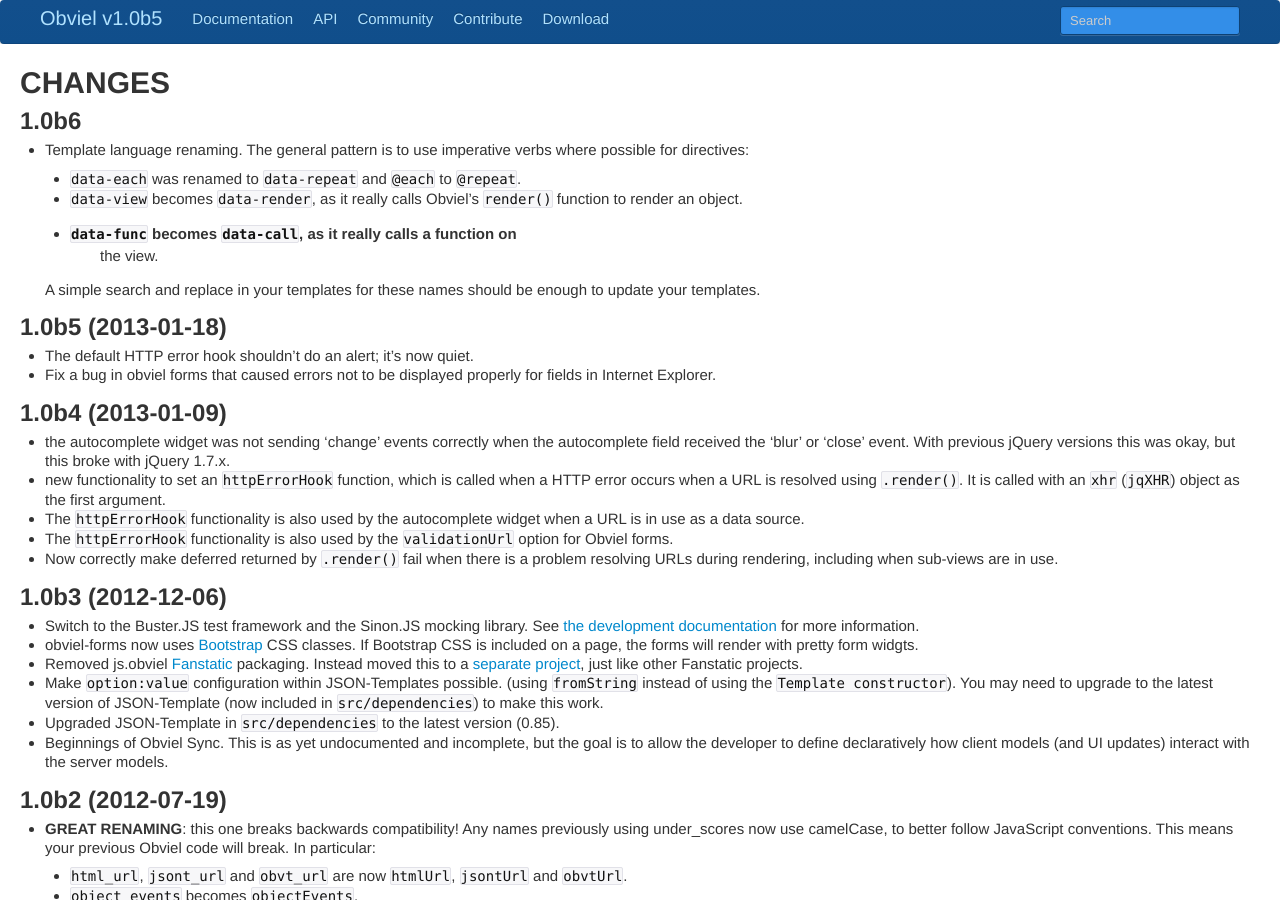
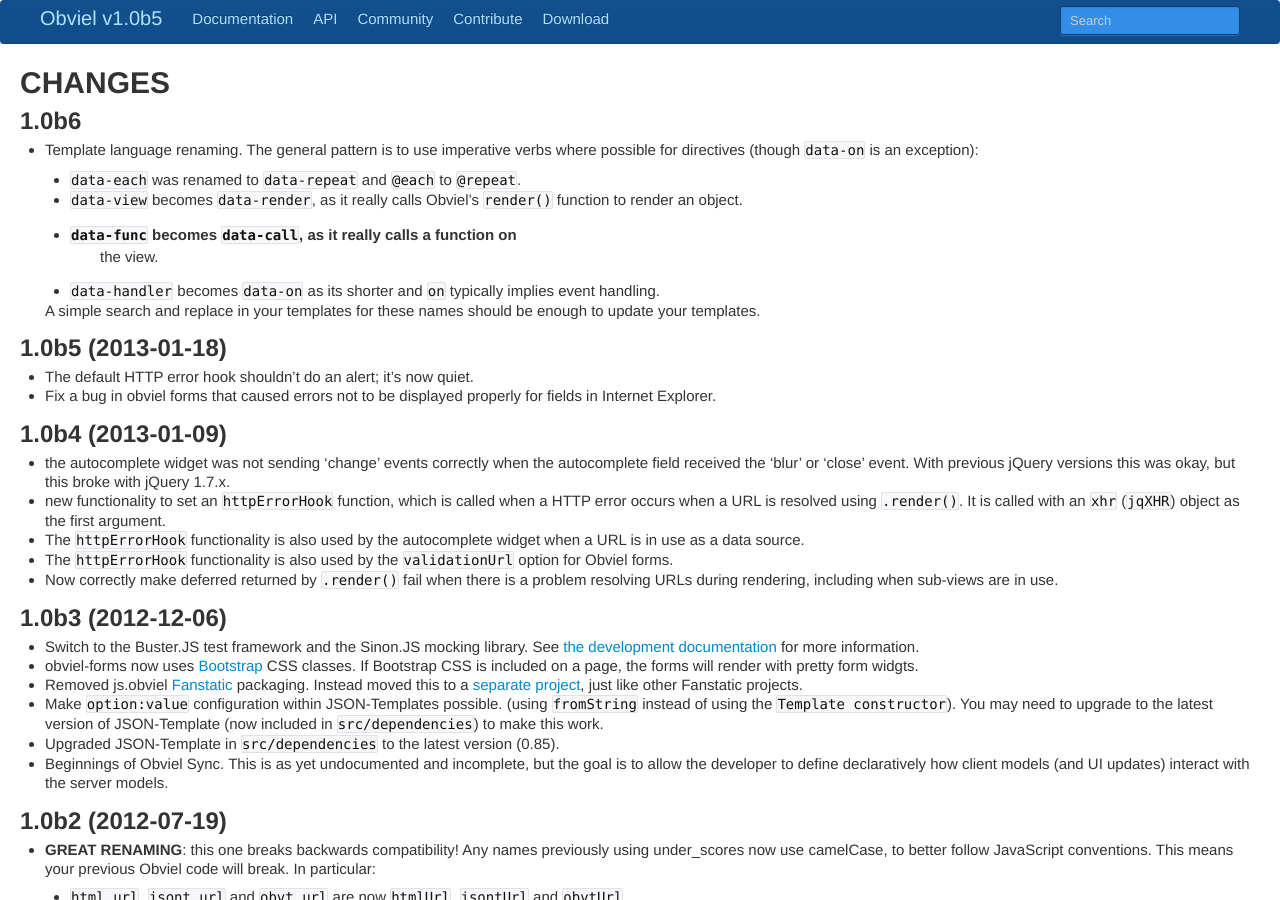
Before and after one commit to obviel/obviel, a Sphinx documentation site: the page built from doc/CHANGES.txt, in a window 1280 px wide and 900 px high. Built offline with Sphinx 7.4.7, drawn with Linux system fonts in a browser that asks for light colours.

Commit message:
data-handler has become data-on.

```diff
--- a/doc/CHANGES.txt
+++ b/doc/CHANGES.txt
@@ -5,7 +5,7 @@
 =====
 
 * Template language renaming. The general pattern is to use imperative
-  verbs where possible for directives:
+  verbs where possible for directives (though ``data-on`` is an exception):
 
   * ``data-each`` was renamed to ``data-repeat`` and ``@each`` to
     ``@repeat``.
@@ -15,6 +15,9 @@
 
   * ``data-func`` becomes ``data-call``, as it really calls a function on
      the view.
+
+  * ``data-handler`` becomes ``data-on`` as its shorter and ``on`` typically
+    implies event handling.
 
   A simple search and replace in your templates for these names should
   be enough to update your templates.
--- a/doc/api.txt
+++ b/doc/api.txt
@@ -494,9 +494,9 @@
 
       ``getHandler``
         A function that gets a single name argument and returns the
-        handler that matches that name. If no handler can be found by
+        event handler that matches that name. If no handler can be found by
         that name, ``null`` should be returned. Used by
-        ``data-handler``.
+        ``data-on``.
 
       ``getFormatter``
         A function that gets a single name argument and returns the
--- a/doc/manual.txt
+++ b/doc/manual.txt
@@ -1015,11 +1015,11 @@
   });
 
 We can now hook up the event handler using Obviel Template instead, using
-the ``data-handler`` directive::
+the ``data-on`` directive::
 
   obviel.view({
      iface: 'foo',
-     obvt: '<div data-handler="click|clickHandler">Click me!</div><div id="clickResult"></div>',
+     obvt: '<div data-on="click|clickHandler">Click me!</div><div id="clickResult"></div>',
      clickHandler: function(ev) {
         $('#clickResult', this.el).text('clicked!');
      }
--- a/doc/template.txt
+++ b/doc/template.txt
@@ -635,17 +635,17 @@
 If you are registering global formatters, you should register
 formatters only once per web page, before template rendering starts.
 
-``data-handler``: binding DOM event handlers
---------------------------------------------
+``data-on``: binding DOM event handlers
+---------------------------------------
 
 Often in a view you want to handle particular DOM events for elements
 in the view. You can bind DOM events to methods of the view using the
-``data-handler`` directive.
+``data-on`` directive.
 
 For instance, if you want to bind a handler for the ``click`` event on
 a ``div``, you can do it like this::
 
-  <div data-handler="click|someFunction">Click here!</div>
+  <div data-on="click|someFunction">Click here!</div>
 
 When the user now clicks on the ``div`` element, the function
 indicated by ``someFunction`` will be executed. ``someFunction`` is
@@ -654,7 +654,7 @@
 
   obviel.view({
     iface: 'foo',
-    obvt: '<div data-handler="click|someFunction">Click here!</div>',
+    obvt: '<div data-on="click|someFunction">Click here!</div>',
     someFunction: function(ev) {
       alert("You clicked!");
     }
@@ -663,7 +663,7 @@
 To bind more than one event handler on an element at the same time,
 separate them by a space character::
 
-  <div data-handler="click|onClick dblclick|onDblclick">Click here!</div>
+  <div data-on="click|onClick dblclick|onDblclick">Click here!</div>
 
 It is a ``RenderError`` if the handler function is not available on
 the view during render time.
@@ -1203,6 +1203,8 @@
 
 * ``data-attr``
 
+* ``data-on``
+
 * ``data-call``
 
 * ``data-el``, ``data-unwrap``
```
Also changed, not shown: 3 other files.
